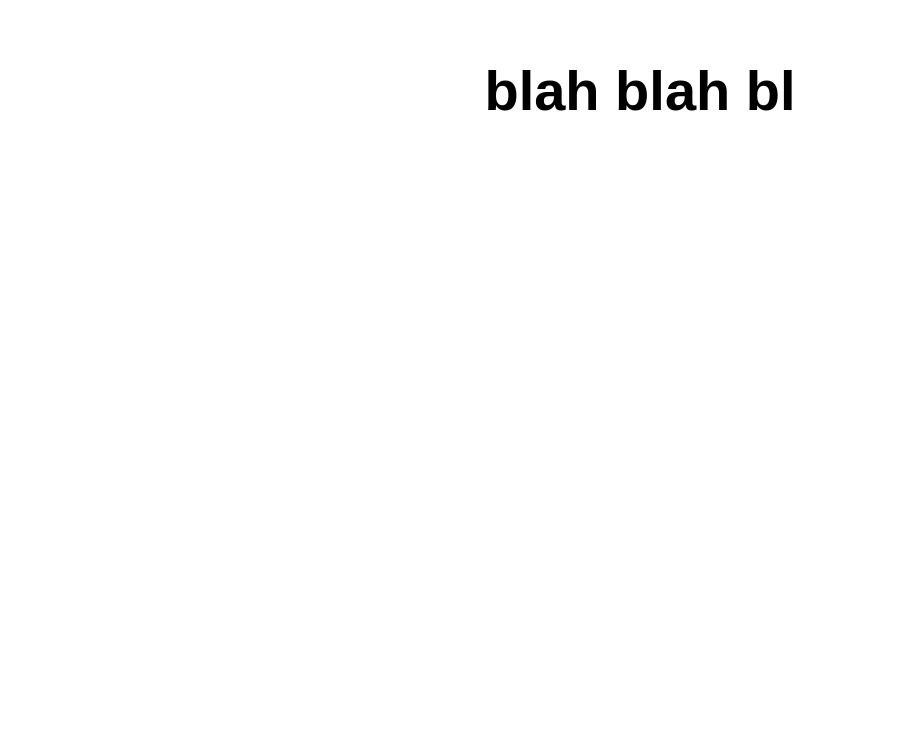
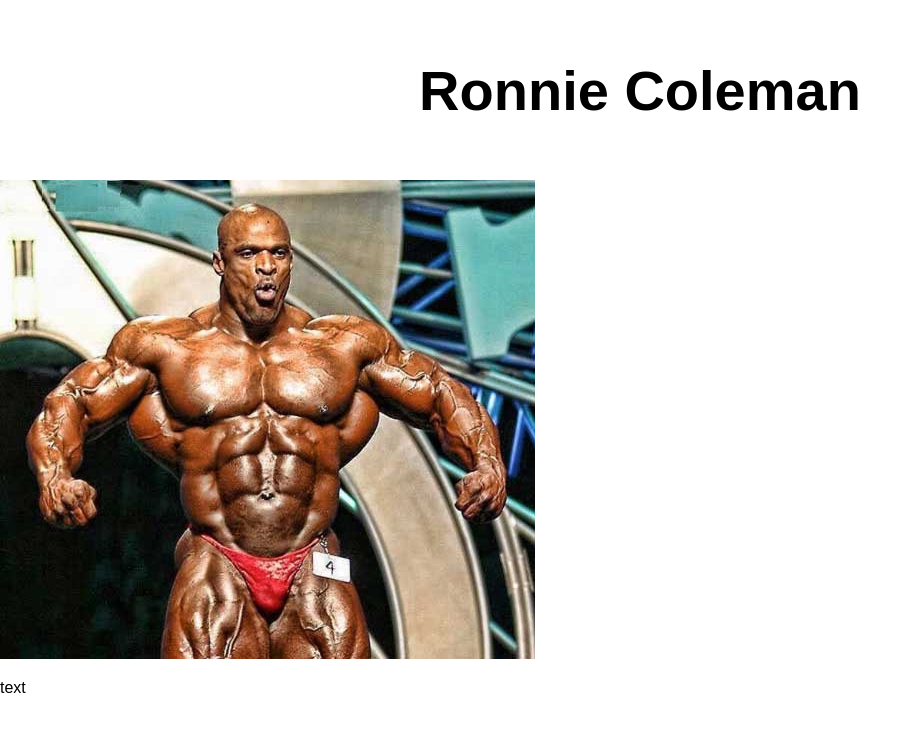
Before and after one commit to FosterNorth/Project---Ronnie-Coleman, a website: page src/index.html in a window 1280 px wide. Shown: the whole page, without its empty margins (0-921 px from the left). Drawn offline with Linux system fonts and the light colour scheme.

Commit message:
picture and text

```diff
--- a/src/index.html
+++ b/src/index.html
@@ -5,13 +5,21 @@
   <meta charset="UTF-8">
   <meta name="viewport" content="width=device-width, initial-scale=1.0">
   <link rel="stylesheet" href="styles.css">
-  <title>Vanilla JavaScript App</title>
+  <title>Ronnie Coleman</title>
 </head>
 
 <body>
   <main>
-    <h1>blah blah bl</h1>
+    <h1>Ronnie Coleman</h1>
   </main>
+  <div id="picture">
+    <img src="Images/homepageimage.jpg" alt="Picture of Ronnie Coleman">
+  </div>
+  <div>
+    <p>
+      text
+    </p>
+  </div>
 </body>
 
 </html>
```
Also changed, not shown: src/Images/homepageimage.jpg (added).
